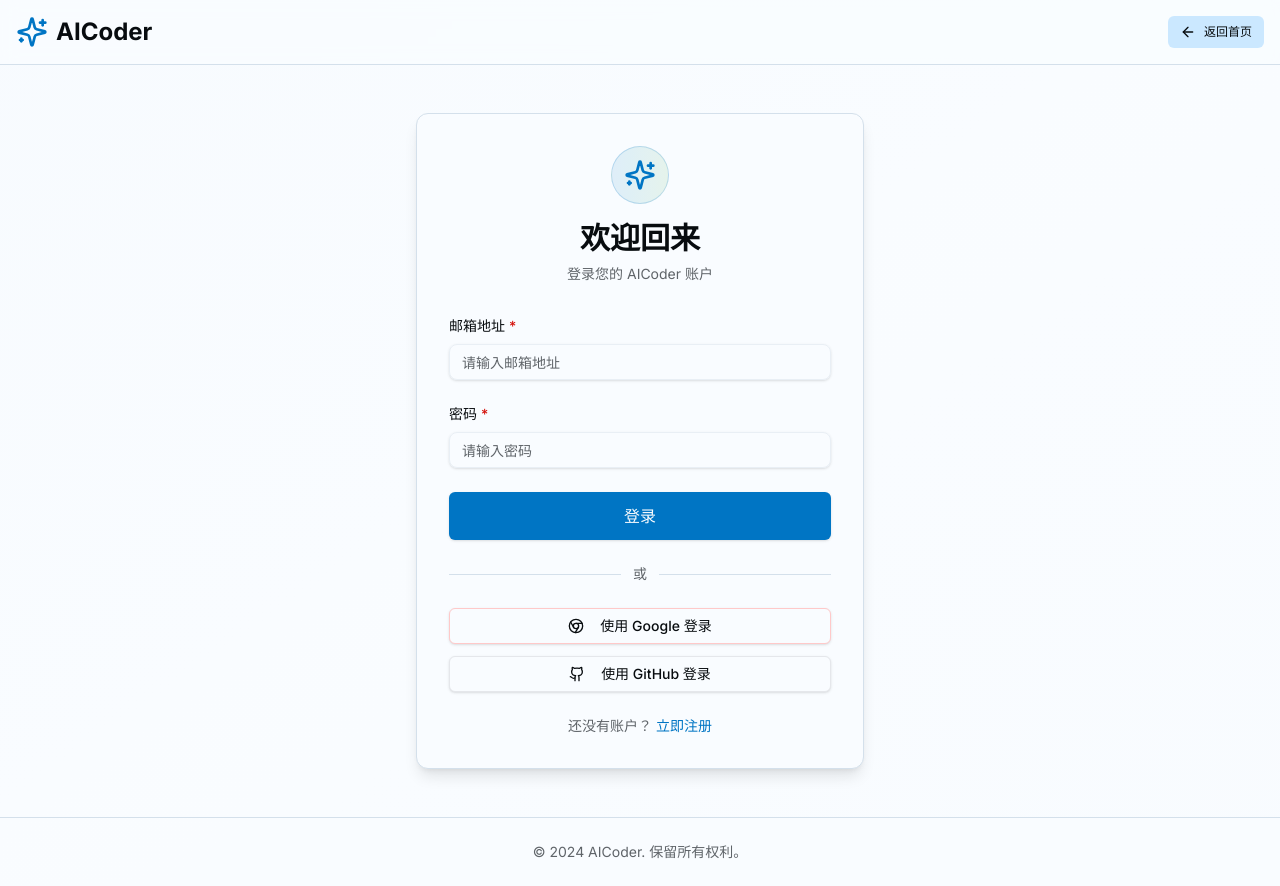
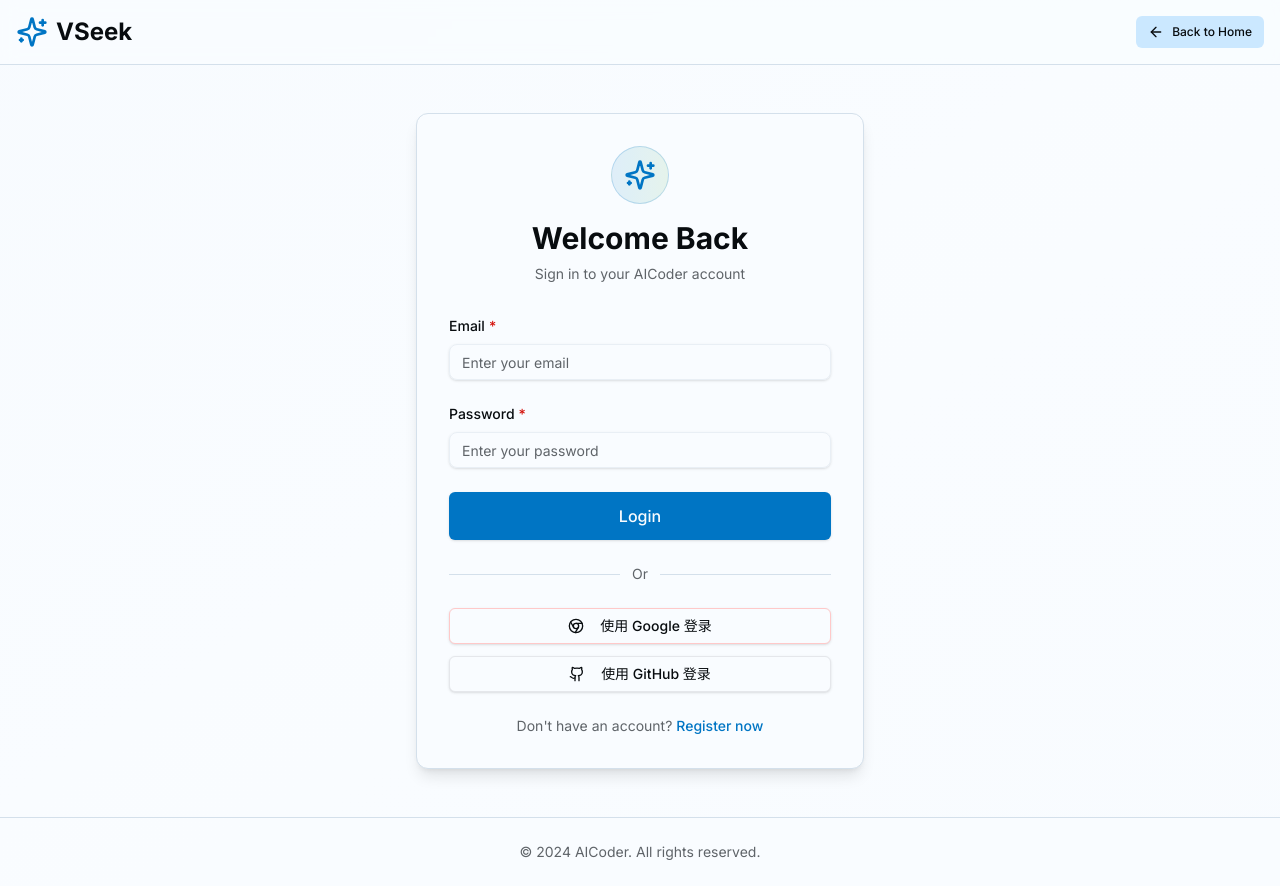
Before and after one commit to inRemark/ai-code-nextjs-starter, a Next.js app: page /en/auth/login in a window 1280 px wide. Built offline with nearby package versions, Linux system fonts and the light colour scheme; no server answers.

Commit message:
feat: update login and register page

```diff
--- a/src/app/[locale]/auth/login/page.tsx
+++ b/src/app/[locale]/auth/login/page.tsx
@@ -1,11 +1,14 @@
+import { useTranslations } from 'next-intl';
 import LoginForm from '@features/auth/components/login-form';
 import { AuthLayout } from '@shared/layout/auth-layout';
 
 export default function LoginPage() {
+  const t = useTranslations('auth');
+
   return (
     <AuthLayout
-      title="欢迎回来"
-      subtitle="登录您的 AICoder 账户"
+      title={t('welcomeBack')}
+      subtitle={t('welcomeSubtitle')}
     >
       <LoginForm />
     </AuthLayout>
--- a/src/app/[locale]/auth/register/page.tsx
+++ b/src/app/[locale]/auth/register/page.tsx
@@ -1,12 +1,15 @@
 import { Suspense } from 'react';
+import { useTranslations } from 'next-intl';
 import RegisterForm from '@features/auth/components/register-form';
 import { AuthLayout } from '@shared/layout/auth-layout';
 
 function RegisterFormWrapper() {
+  const t = useTranslations('auth');
+
   return (
     <AuthLayout
-      title="创建账户"
-      subtitle="加入 AICoder，开始智能决策之旅"
+      title={t('createAccount')}
+      subtitle={t('createAccountSubtitle')}
     >
       <RegisterForm />
     </AuthLayout>
@@ -14,8 +17,10 @@
 }
 
 export default function RegisterPage() {
+  const tCommon = useTranslations('common');
+
   return (
-    <Suspense fallback={<div>Loading...</div>}>
+    <Suspense fallback={<div>{tCommon('loading')}</div>}>
       <RegisterFormWrapper />
     </Suspense>
   );
--- a/src/features/auth/components/login-form.tsx
+++ b/src/features/auth/components/login-form.tsx
@@ -11,24 +11,16 @@
 import { Alert, AlertDescription } from '@shared/ui/alert';
 import { Loader2, AlertCircle } from 'lucide-react';
 import { logger } from '@logger';
+import { useTranslations } from 'next-intl';
+
 interface LoginFormProps {
   onSuccess?: () => void;
 }
 
-const validateEmail = (email: string): string | undefined => {
-  if (!email) return '请输入邮箱地址';
-  const emailRegex = /^[^\s@]+@[^\s@]+\.[^\s@]+$/;
-  if (!emailRegex.test(email)) return '请输入有效的邮箱地址';
-  return undefined;
-};
+export default function LoginForm({ onSuccess }: LoginFormProps = {}) {
+  const t = useTranslations('auth.login');
+  const tCommon = useTranslations('common');
 
-const validatePassword = (password: string): string | undefined => {
-  if (!password) return '请输入密码';
-  if (password.length < 6) return '密码至少需要6位字符';
-  return undefined;
-};
-
-export default function LoginForm({ onSuccess }: LoginFormProps = {}) {
   const [formData, setFormData] = useState({
     email: '',
     password: '',
@@ -38,6 +30,19 @@
   const [loading, setLoading] = useState(false);
   const router = useRouter();
   const { login: authLogin } = useAuth();
+
+  const validateEmail = (email: string): string | undefined => {
+    if (!email) return t('emailRequired');
+    const emailRegex = /^[^\s@]+@[^\s@]+\.[^\s@]+$/;
+    if (!emailRegex.test(email)) return t('emailInvalid');
+    return undefined;
+  };
+
+  const validatePassword = (password: string): string | undefined => {
+    if (!password) return t('passwordRequired');
+    if (password.length < 6) return t('passwordTooShort');
+    return undefined;
+  };
 
   const handleFieldChange = (field: string, value: string) => {
     setFormData(prev => ({ ...prev, [field]: value }));
@@ -87,7 +92,7 @@
       }
     } catch (err: unknown) {
       // 处理来自认证提供者的错误
-      const errorMessage = err instanceof Error ? err.message : '登录失败，请检查邮箱和密码';
+      const errorMessage = err instanceof Error ? err.message : t('loginFailed');
       setServerError(errorMessage);
       logger.error('Login error:', err);
     } finally {
@@ -108,7 +113,7 @@
   };
 
   const handleSocialError = (provider: string, error: string) => {
-    setServerError(`${provider} 登录失败: ${error}`);
+    setServerError(t('socialLoginFailed', { provider, error }));
   };
 
   return (
@@ -125,24 +130,24 @@
         {/* 邮箱字段 */}
         <FormField
           name="email"
-          label="邮箱地址"
+          label={t('emailLabel')}
           type="email"
           value={formData.email}
           onChange={(value) => handleFieldChange('email', value)}
           error={errors.email}
-          placeholder="请输入邮箱地址"
+          placeholder={t('emailPlaceholder')}
           required
         />
 
         {/* 密码字段 */}
         <FormField
           name="password"
-          label="密码"
+          label={t('passwordLabel')}
           type="password"
           value={formData.password}
           onChange={(value) => handleFieldChange('password', value)}
           error={errors.password}
-          placeholder="请输入密码"
+          placeholder={t('passwordPlaceholder')}
           showPasswordToggle
           required
         />
@@ -156,16 +161,16 @@
           {loading ? (
             <>
               <Loader2 className="w-4 h-4 mr-2 animate-spin" />
-              登录中...
+              {tCommon('loading')}
             </>
           ) : (
-            '登录'
+            t('submitButton')
           )}
         </Button>
       </form>
 
       {/* 分割线 */}
-      <Divider text="或" />
+      <Divider text={tCommon('or') || '或'} />
 
       {/* 第三方登录 */}
       <SocialLogin
@@ -178,12 +183,12 @@
       {/* 注册链接 */}
       <div className="text-center mt-6">
         <p className="text-sm text-muted-foreground">
-          还没有账户？{' '}
+          {t('noAccount')}{' '}
           <Link
             href="/auth/register"
             className="font-medium text-primary hover:text-primary/80 transition-colors"
           >
-            立即注册
+            {t('registerLink')}
           </Link>
         </p>
       </div>
--- a/src/messages/en.json
+++ b/src/messages/en.json
@@ -15,7 +15,8 @@
     "next": "Next",
     "previous": "Previous",
     "confirm": "Confirm",
-    "close": "Close"
+    "close": "Close",
+    "or": "Or"
   },
   "nav": {
     "home": "Home",
@@ -31,6 +32,12 @@
     "admin": "Admin"
   },
   "auth": {
+    "welcomeBack": "Welcome Back",
+    "welcomeSubtitle": "Sign in to your AICoder account",
+    "createAccount": "Create Account",
+    "createAccountSubtitle": "Sign up for your AICoder account",
+    "backToHome": "Back to Home",
+    "copyright": "© 2024 AICoder. All rights reserved.",
     "login": {
       "title": "Login",
       "emailLabel": "Email",
@@ -41,7 +48,13 @@
       "forgotPassword": "Forgot password?",
       "submitButton": "Login",
       "noAccount": "Don't have an account?",
-      "registerLink": "Register now"
+      "registerLink": "Register now",
+      "emailRequired": "Please enter your email",
+      "emailInvalid": "Please enter a valid email address",
+      "passwordRequired": "Please enter your password",
+      "passwordTooShort": "Password must be at least 6 characters",
+      "loginFailed": "Login failed, please check your email and password",
+      "socialLoginFailed": "{provider} login failed: {error}"
     },
     "register": {
       "title": "Register",
--- a/src/messages/ja.json
+++ b/src/messages/ja.json
@@ -15,7 +15,8 @@
     "next": "次へ",
     "previous": "前へ",
     "confirm": "確認",
-    "close": "閉じる"
+    "close": "閉じる",
+    "or": "または"
   },
   "nav": {
     "home": "ホーム",
@@ -31,6 +32,12 @@
     "admin": "管理"
   },
   "auth": {
+    "welcomeBack": "おかえりなさい",
+    "welcomeSubtitle": "AICoder アカウントにログイン",
+    "createAccount": "アカウント作成",
+    "createAccountSubtitle": "AICoder アカウントに登録",
+    "backToHome": "ホームに戻る",
+    "copyright": "© 2024 AICoder. All rights reserved.",
     "login": {
       "title": "ログイン",
       "emailLabel": "メールアドレス",
@@ -38,10 +45,16 @@
       "passwordLabel": "パスワード",
       "passwordPlaceholder": "パスワードを入力",
       "rememberMe": "ログイン状態を保持",
-      "forgotPassword": "パスワードをお忘れですか?",
+      "forgotPassword": "パスワードをお忘れですか？",
       "submitButton": "ログイン",
-      "noAccount": "アカウントをお持ちでないですか?",
-      "registerLink": "今すぐ登録"
+      "noAccount": "アカウントをお持ちでないですか？",
+      "registerLink": "今すぐ登録",
+      "emailRequired": "メールアドレスを入力してください",
+      "emailInvalid": "有効なメールアドレスを入力してください",
+      "passwordRequired": "パスワードを入力してください",
+      "passwordTooShort": "パスワードは6文字以上必要です",
+      "loginFailed": "ログインに失敗しました。メールアドレスとパスワードをご確認ください",
+      "socialLoginFailed": "{provider} ログインに失敗しました: {error}"
     },
     "register": {
       "title": "登録",
@@ -49,7 +62,7 @@
       "passwordLabel": "パスワード",
       "confirmPasswordLabel": "パスワード確認",
       "submitButton": "登録",
-      "hasAccount": "既にアカウントをお持ちですか?",
+      "hasAccount": "既にアカウントをお持ちですか？",
       "loginLink": "今すぐログイン"
     }
   },
--- a/src/messages/zh.json
+++ b/src/messages/zh.json
@@ -15,7 +15,8 @@
     "next": "下一步",
     "previous": "上一步",
     "confirm": "确认",
-    "close": "关闭"
+    "close": "关闭",
+    "or": "或"
   },
   "nav": {
     "home": "首页",
@@ -31,17 +32,29 @@
     "admin": "管理后台"
   },
   "auth": {
+    "welcomeBack": "欢迎回来",
+    "welcomeSubtitle": "登录您的 AICoder 账户",
+    "createAccount": "创建账户",
+    "createAccountSubtitle": "注册您的 AICoder 账户",
+    "backToHome": "返回首页",
+    "copyright": "© 2024 AICoder. 保留所有权利。",
     "login": {
       "title": "登录",
       "emailLabel": "邮箱地址",
-      "emailPlaceholder": "请输入邮箱",
+      "emailPlaceholder": "请输入邮箱地址",
       "passwordLabel": "密码",
       "passwordPlaceholder": "请输入密码",
       "rememberMe": "记住我",
       "forgotPassword": "忘记密码?",
       "submitButton": "登录",
       "noAccount": "还没有账号?",
-      "registerLink": "立即注册"
+      "registerLink": "立即注册",
+      "emailRequired": "请输入邮箱地址",
+      "emailInvalid": "请输入有效的邮箱地址",
+      "passwordRequired": "请输入密码",
+      "passwordTooShort": "密码至少需要6位字符",
+      "loginFailed": "登录失败，请检查邮箱和密码",
+      "socialLoginFailed": "{provider} 登录失败: {error}"
     },
     "register": {
       "title": "注册",
--- a/src/shared/layout/auth-layout.tsx
+++ b/src/shared/layout/auth-layout.tsx
@@ -4,6 +4,7 @@
 import Link from "next/link";
 import { ArrowLeft, Sparkles } from "lucide-react";
 import { Button } from "@shared/ui/button";
+import { useTranslations } from 'next-intl';
 
 interface AuthLayoutProps {
   title: string;
@@ -18,6 +19,9 @@
   showBackToPortal = true,
   children,
 }) => {
+  const t = useTranslations('auth');
+  const tCommon = useTranslations('common');
+
   return (
     <div className="min-h-screen bg-gradient-to-br from-muted/20 via-background to-muted/10 dark:from-muted/10 dark:via-background dark:to-muted/5">
       {/* 顶部导航区域 */}
@@ -27,7 +31,7 @@
             {/* 品牌标识 */}
             <Link href="/" className="flex items-center gap-2">
               <Sparkles className="w-8 h-8 text-primary" />
-              <span className="text-2xl font-bold text-foreground">AICoder</span>
+              <span className="text-2xl font-bold text-foreground">{tCommon('appName')}</span>
             </Link>
 
             {/* 返回首页按钮 */}
@@ -35,7 +39,7 @@
               <Button variant="ghost" size="sm" asChild>
                 <Link href="/" className="flex items-center gap-2">
                   <ArrowLeft className="w-4 h-4" />
-                  <span className="hidden sm:inline">返回首页</span>
+                  <span className="hidden sm:inline">{t('backToHome')}</span>
                 </Link>
               </Button>
             )}
@@ -73,7 +77,7 @@
       <footer className="w-full bg-background/50 border-t">
         <div className="container mx-auto px-4 py-6">
           <p className="text-center text-sm text-muted-foreground">
-            © 2024 AICoder. 保留所有权利。
+            {t('copyright')}
           </p>
         </div>
       </footer>
```
Also changed, not shown: 1 other file (tests, documents, lock files or other folders).
